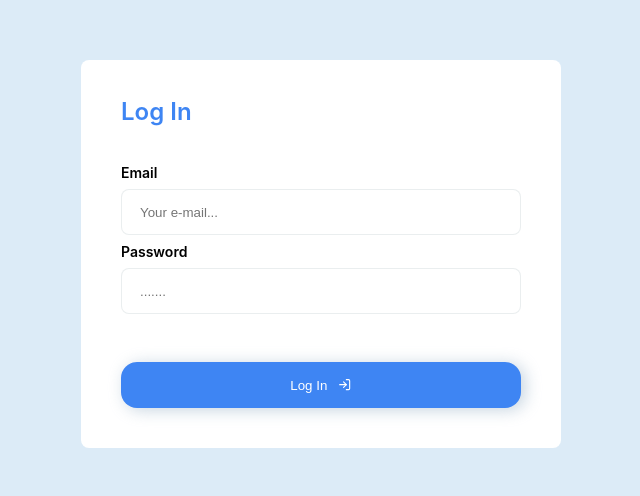
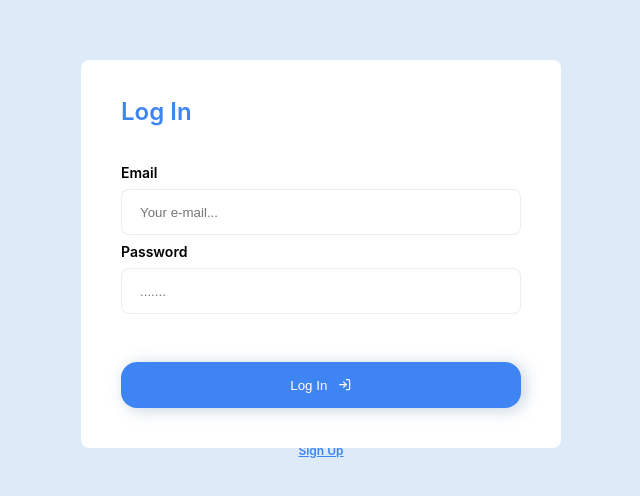
Before and after one commit to SkybaMaryna/GooseTrack, a React (Create React App) app: page /GooseTrack/login in a window 1280 px wide. Shown: the part 146-642 px from the top of the page, without its empty margins (319-959 px from the left). Built offline with nearby package versions, Linux system fonts and the light colour scheme; a web font is replaced by a local one.

Commit message:
formPages

```diff
--- a/src/pages/LoginPage/LoginPageStyled.js
+++ b/src/pages/LoginPage/LoginPageStyled.js
@@ -8,7 +8,7 @@ export const StyledDiv = styled.div`
   text-align: center;
   padding-top: 546px;
   @media screen and (min-width: 768px){
-    padding-top: 560px;
+    padding-top: 590px;
     }
 `;
 
--- a/src/pages/RegisterPage/RegisterPageStyled.js
+++ b/src/pages/RegisterPage/RegisterPageStyled.js
@@ -7,7 +7,7 @@ export const StyledDiv = styled.div`
   padding-top: 576px;
   text-align: center;
   @media screen and (min-width: 768px){
-    padding-top: 600px;
+    padding-top: 630px;
     }
 `;
 
```
